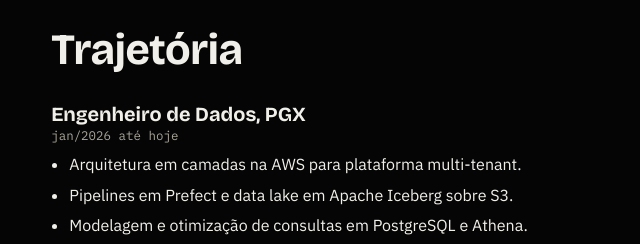
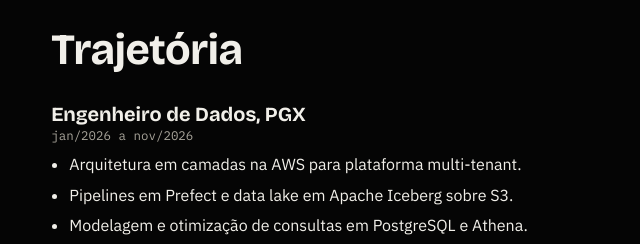
Before and after one commit to Gustvandrade/Gustvandrade.github.io, a plain HTML site: page index.html in a window 1280 px wide. Shown: the part 1700-1944 px from the top of the page, 0-640 px from the left. Drawn offline with nearby package versions, Linux system fonts and the light colour scheme.

Commit message:
Atualiza período na PGX: jan/2026 a nov/2026
Co-Authored-By: Claude Opus 5.5 <noreply@anthropic.com>

```diff
--- a/index.html
+++ b/index.html
@@ -481,7 +481,7 @@ header.hero{display:flex;flex-direction:column;justify-content:center;align-item
     <div class="cv" id="cv">
       <div class="cv-col">
         <div class="cv-item"><h3>Engenheiro de Dados, PGX</h3>
-        <p class="period">jan/2026 até hoje</p>
+        <p class="period">jan/2026 a nov/2026</p>
         <ul>
           <li>Arquitetura em camadas na AWS para plataforma multi-tenant.</li>
           <li>Pipelines em Prefect e data lake em Apache Iceberg sobre S3.</li>
@@ -769,7 +769,7 @@ header.hero{display:flex;flex-direction:column;justify-content:center;align-item
     'Os eventos fora de ordem caíram em todos os tipos. Também atuo com Meta CAPI, Google Offline Conversions e postbacks.':'Out-of-order events dropped across all types. I also work with Meta CAPI, Google Offline Conversions and postbacks.',
     'Eventos fora de ordem, 7 dias':'Out-of-order events, 7 days','Antes':'Before','Depois da primeira correção':'After the first fix','Só antes':'Before only','Comparar':'Compare','Só depois':'After only',
     'Clientes e valores financeiros ficam fora por confidencialidade. As telas usam dados fictícios, exceto a medição de tracking.':'Clients and financial values are left out for confidentiality. Screens use sample data, except the tracking measurement.',
-    'Engenheiro de Dados, PGX':'Data Engineer, PGX','jan/2026 até hoje':'Jan 2026 to present','Arquitetura em camadas na AWS para plataforma multi-tenant.':'Layered AWS architecture for a multi-tenant platform.',
+    'Engenheiro de Dados, PGX':'Data Engineer, PGX','jan/2026 a nov/2026':'Jan 2026 to Nov 2026','Arquitetura em camadas na AWS para plataforma multi-tenant.':'Layered AWS architecture for a multi-tenant platform.',
     'Pipelines em Prefect e data lake em Apache Iceberg sobre S3.':'Prefect pipelines and an Apache Iceberg data lake on S3.','Modelagem e otimização de consultas em PostgreSQL e Athena.':'Modelling and query optimisation in PostgreSQL and Athena.',
     'Dados de marketing por API, atribuição e dashboards de KPIs.':'Marketing data via API, attribution and KPI dashboards.',
         'Analista PL, Full Stack e Dados, Neodent':'Mid-level Analyst, Full Stack and Data, Neodent','jan/2017 a jan/2026':'Jan 2017 to Jan 2026',
```
